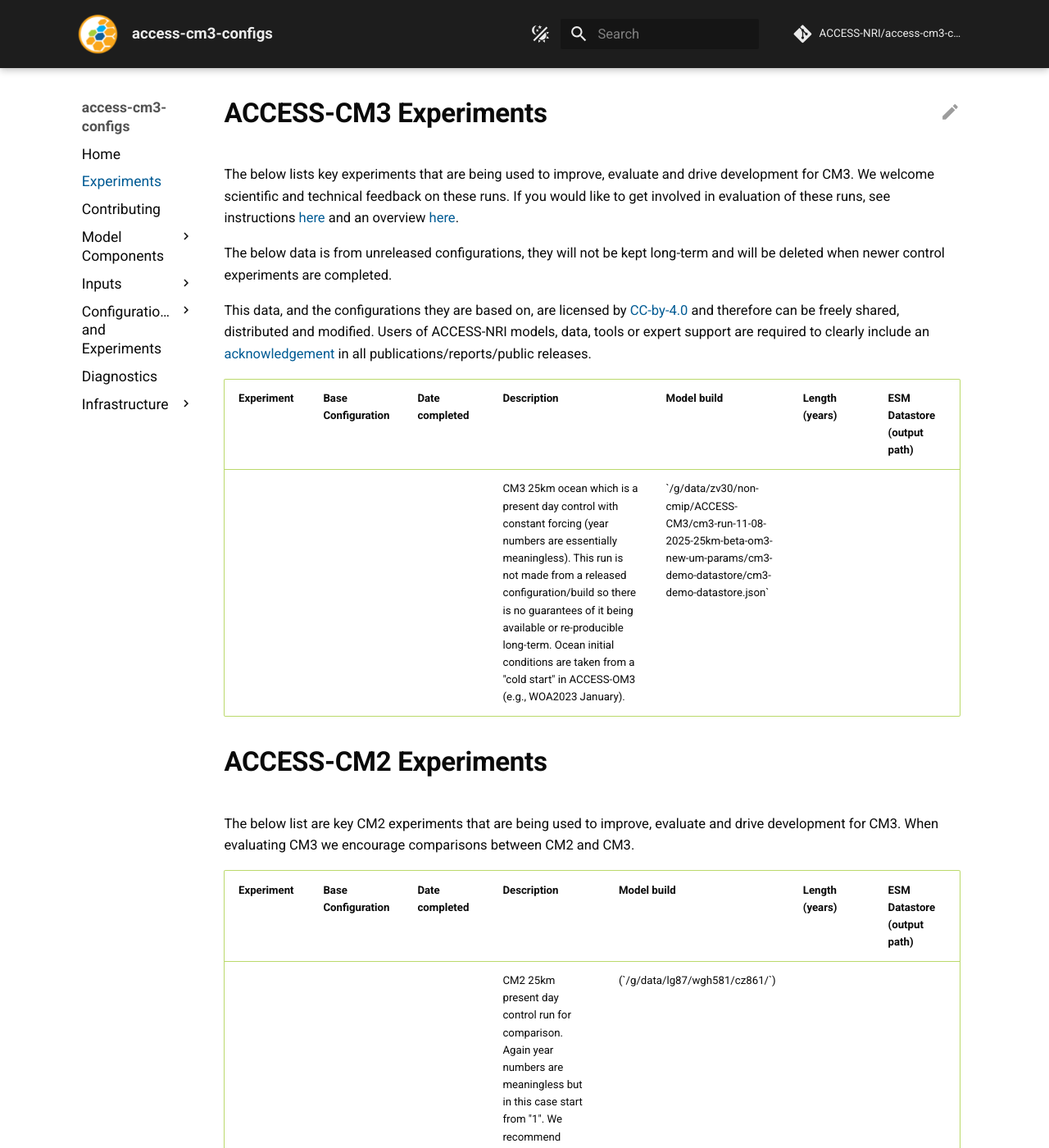
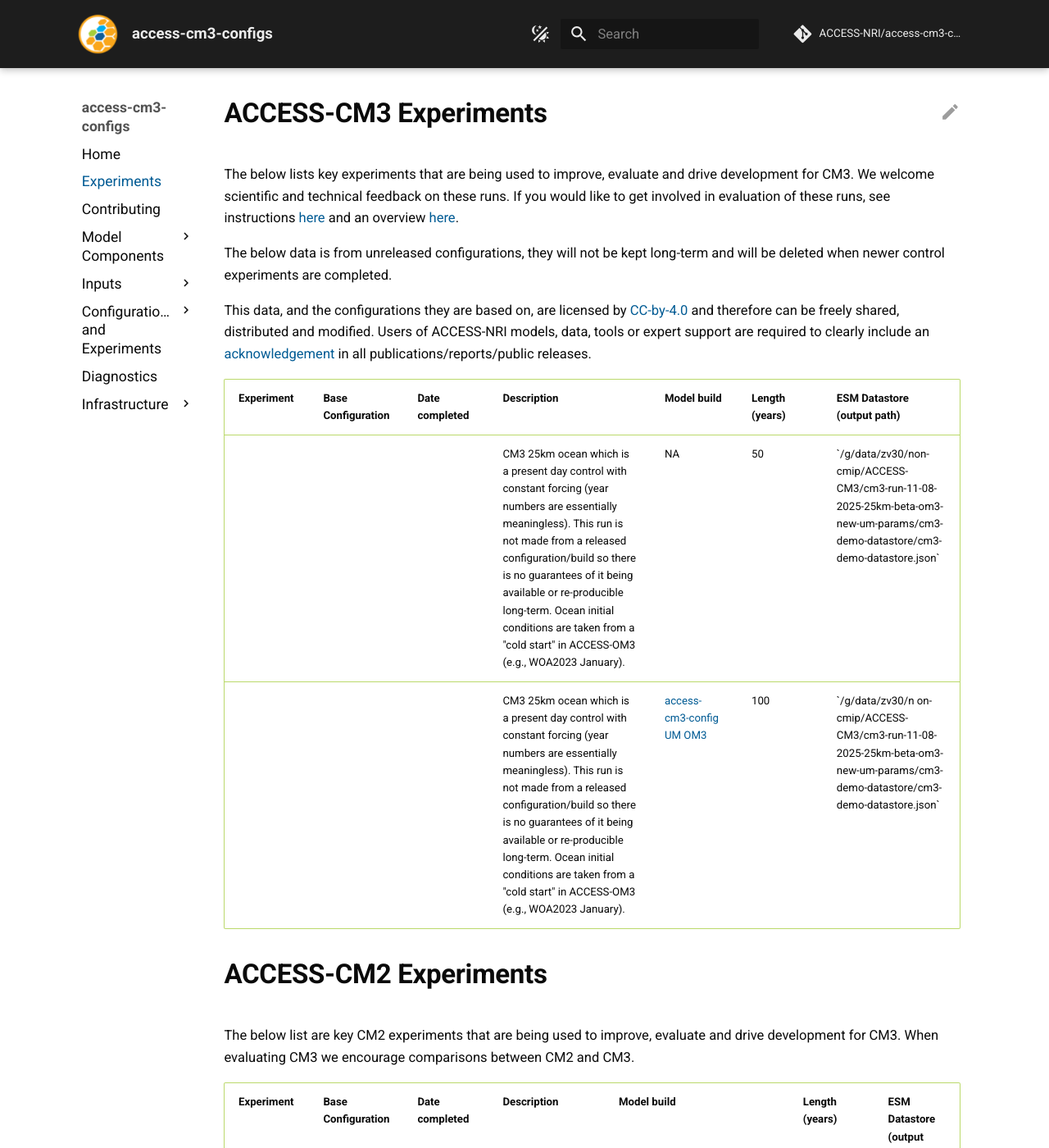
Before and after one commit to ACCESS-NRI/access-cm3-config-docs, an MkDocs documentation site: the page built from documentation/docs/pages/Experiments.md, in a window 1280 px wide and 1400 px high. Shown: the whole window at 82% size. Built offline with MkDocs 1.6.1 and Material for MkDocs 9.7.7, drawn with Linux system fonts in a browser that asks for light colours; comment, search, counter and statistics services are not loaded.

Commit message:
update experiment table with git hashes of config and build of latest experiment

```diff
--- a/documentation/docs/pages/Experiments.md
+++ b/documentation/docs/pages/Experiments.md
@@ -24,9 +24,10 @@ distributed and modified. Users of ACCESS-NRI models, data, tools or expert supp
  to clearly include an [acknowledgement](https://www.access-nri.org.au/resources/acknowledging-us/)
   in all publications/reports/public releases.
 
-| Experiment | Base Configuration | Date completed | Description                                                                                                                                                                                                                                                                                                                                        | Model build                                                                                                                    | Length (years) | ESM Datastore  <br/>  (output path) |
-| ---------- | ------------------ | -------------- | -------------------------------------------------------------------------------------------------------------------------------------------------------------------------------------------------------------------------------------------------------------------------------------------------------------------------------------------------- | ------------------------------------------------------------------------------------------------------------------------------ | -------------- | --------------------------- |
-|            |                    |                | CM3 25km ocean which is a present day control with constant forcing (year numbers are essentially meaningless). This run is not made from a released configuration/build so there is no guarantees of it being available or re-producible long-term. Ocean initial conditions are taken from a "cold start" in ACCESS-OM3 (e.g., WOA2023 January). | \`/g/data/zv30/non-cmip/ACCESS-CM3/cm3-run-11-08-2025-25km-beta-om3-new-um-params/cm3-demo-datastore/cm3-demo-datastore.json\` |
+| Experiment | Base Configuration | Date completed | Description                                                                                                                                                                                                                                                                                                                                        | Model build                                                                                                                                                                                                      | Length (years) | ESM Datastore  <br/>  (output path)                                                                                             |
+| ---------- | ------------------ | -------------- | -------------------------------------------------------------------------------------------------------------------------------------------------------------------------------------------------------------------------------------------------------------------------------------------------------------------------------------------------- |------------------------------------------------------------------------------------------------------------------------------------------------------------------------------------------------------------------|----------------|---------------------------------------------------------------------------------------------------------------------------------|
+|            |                    |                | CM3 25km ocean which is a present day control with constant forcing (year numbers are essentially meaningless). This run is not made from a released configuration/build so there is no guarantees of it being available or re-producible long-term. Ocean initial conditions are taken from a "cold start" in ACCESS-OM3 (e.g., WOA2023 January). | NA                                                                                                                                                                                                               | 50             | \`/g/data/zv30/non-cmip/ACCESS-CM3/cm3-run-11-08-2025-25km-beta-om3-new-um-params/cm3-demo-datastore/cm3-demo-datastore.json\`  |
+|            |                    |                | CM3 25km ocean which is a present day control with constant forcing (year numbers are essentially meaningless). This run is not made from a released configuration/build so there is no guarantees of it being available or re-producible long-term. Ocean initial conditions are taken from a "cold start" in ACCESS-OM3 (e.g., WOA2023 January). | [access-cm3-config](https://github.com/ACCESS-NRI/access-cm3-configs/tree/7c544cc2bfce97d28cf877b63620a6757a2aa273) [UM](https://github.com/ACCESS-NRI/UM/tree/3ed9cb65e997b4453ee362f73876db2cb6b62036) [OM3](https://github.com/ACCESS-NRI/ACCESS-OM3/tree/a5b511da9573b106c3a98dc16e3b9668bfb597f1) | 100            | \`/g/data/zv30/n on-cmip/ACCESS-CM3/cm3-run-11-08-2025-25km-beta-om3-new-um-params/cm3-demo-datastore/cm3-demo-datastore.json\` |
 
 # ACCESS-CM2 Experiments
 
```
